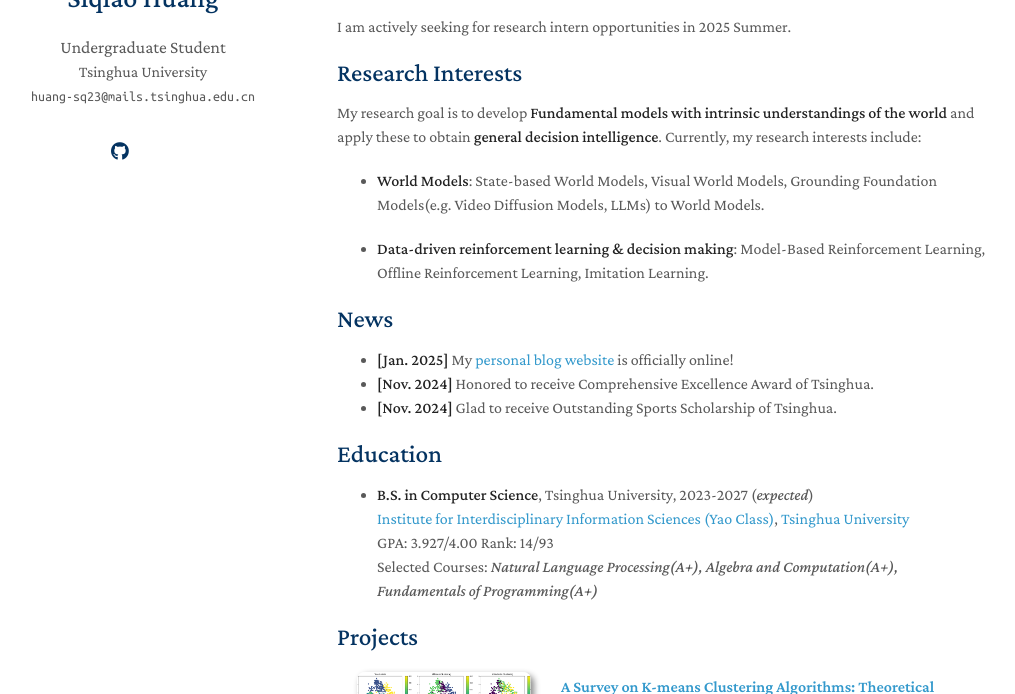
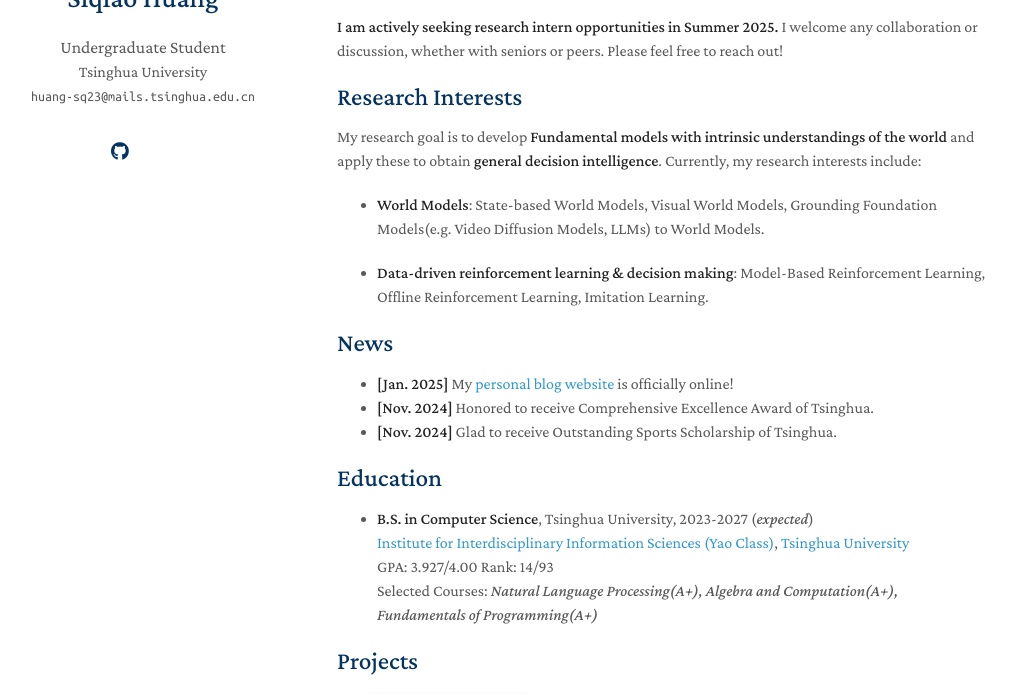
Before and after one commit to knightnemo/knightnemo.github.io, a Jekyll site: the page built from index.md, in a window 1280 px wide and 900 px high, cut to the strip 206-900 px from the top of the window. Shown: the whole strip, without its empty margins (133-1148 px from the left). Built offline with Jekyll 4.4.1, drawn with Linux system fonts in a browser that asks for light colours; a style sheet for code colours, icons or effects is not loaded; our own code applies the rules of GitHub Pages for plain Markdown files.

Commit message:
make words more formal

```diff
--- a/index.md
+++ b/index.md
@@ -8,7 +8,7 @@ I'm currently an Undergraduate student (from 2023 Fall) in [IIIS (Yao Class)](ht
 
 In the summer of 2024, I joined [THUML](https://github.com/thuml) under the supervision of [Prof. Mingsheng Long](http://ise.thss.tsinghua.edu.cn/~mlong/).
 
-I am actively seeking for research intern opportunities in 2025 Summer.
+**I am actively seeking research intern opportunities in Summer 2025.** I welcome any collaboration or discussion, whether with seniors or peers. Please feel free to reach out!
 
 ## Research Interests
 My research goal is to develop **Fundamental models with intrinsic understandings of the world** and apply these to obtain **general decision intelligence**. Currently, my research interests include:
```
